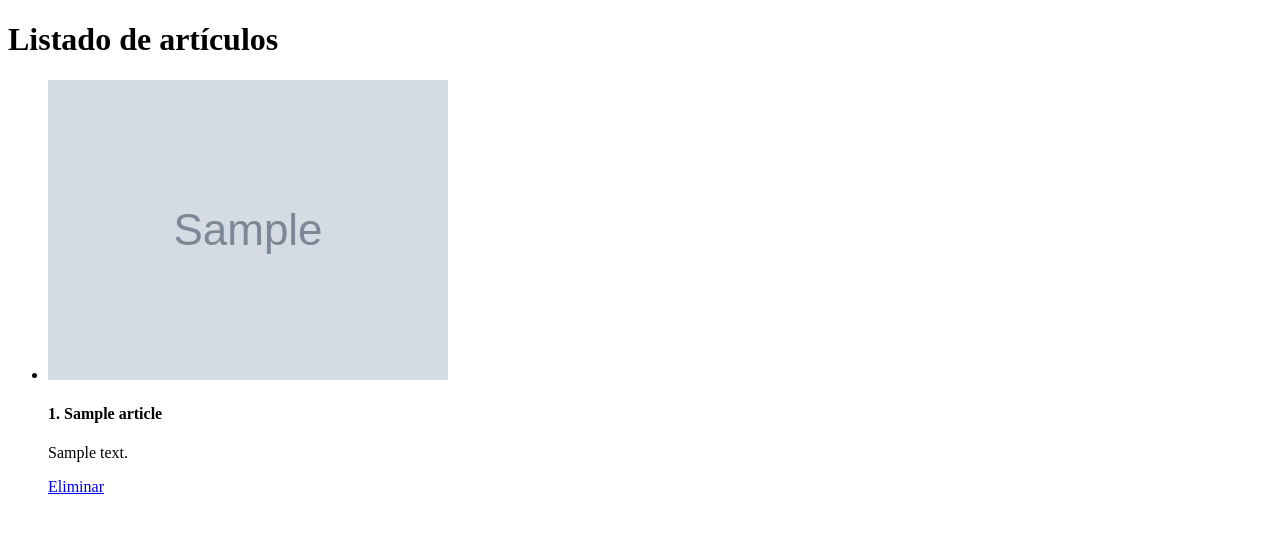
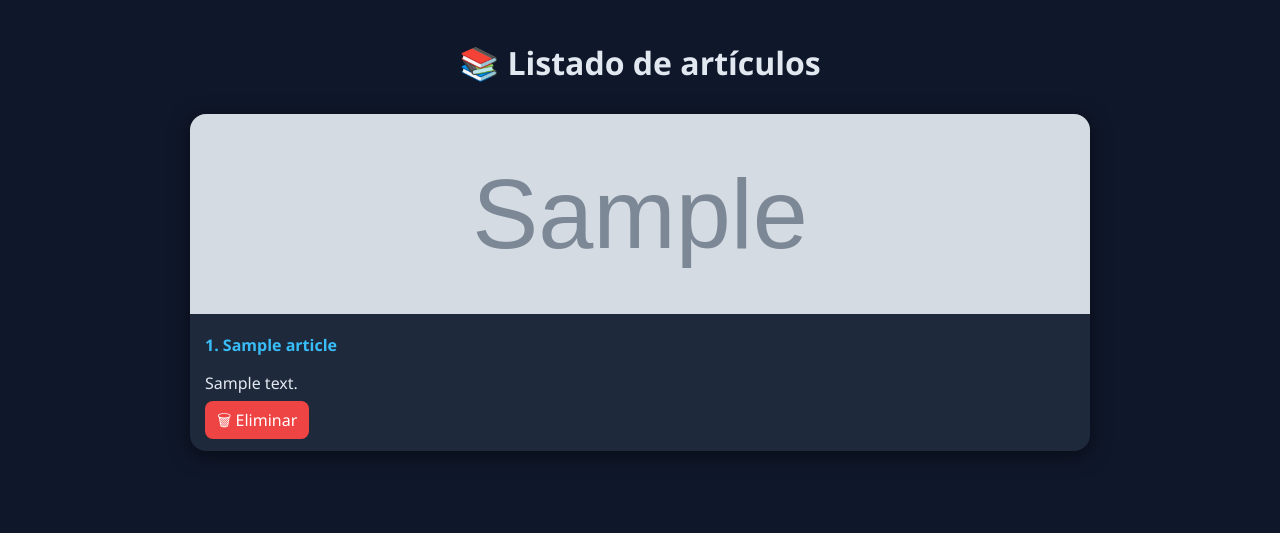
Before and after one commit to josegarcia19809/proyectos_django, a Django app: page /articulos/ in a window 1280 px wide. Shown: the top 533 px of the page. Run offline with Django 5.2, Linux system fonts and the light colour scheme; tables that the repository leaves empty hold one stand-in row (values such as "Sample post"); grey boxes marked "Sample" are stand-in pictures.

Commit message:
Subir imágenes - Django Admin Panel: Maquetar con CSS listado de artículos con imágenes

```diff
--- a/models_learning/info.txt
+++ b/models_learning/info.txt
@@ -1,10 +1,8 @@
 Basado en Curso de Victor Robles
 
 
-Subir imágenes - Django Admin Panel: Mostrar imágenes subidas en la web
+Subir imágenes - Django Admin Panel: Maquetar con CSS listado de artículos con imágenes
 
-246.
-247. Maquetar con CSS listado de artículos con imágenes
 
 
 Panel de administración
--- /dev/null
+++ b/models_learning/miapp/static/css/estilos_articulos.css
@@ -0,0 +1,94 @@
+/* 🌙 Fondo general */
+body {
+    background-color: #0f172a;
+    color: #e2e8f0;
+    font-family: 'Segoe UI', Tahoma, Geneva, Verdana, sans-serif;
+    margin: 0;
+    padding: 0;
+}
+
+/* 📦 Contenedor */
+.container {
+    max-width: 900px;
+    margin: auto;
+    padding: 20px;
+}
+
+/* 🧾 Título */
+h1 {
+    text-align: center;
+    margin-bottom: 30px;
+}
+
+/* 📋 Lista */
+.lista-articulos {
+    list-style: none;
+    padding: 0;
+}
+
+/* 🪪 Tarjeta */
+.card {
+    background: #1e293b;
+    border-radius: 16px;
+    margin-bottom: 20px;
+    overflow: hidden;
+    box-shadow: 0 4px 20px rgba(0,0,0,0.5);
+    transition: transform 0.2s ease;
+}
+
+.card:hover {
+    transform: scale(1.02);
+}
+
+/* 🖼 Imagen */
+.imagen {
+    width: 100%;
+    height: 200px;
+    object-fit: cover;
+}
+
+/* 📄 Contenido */
+.contenido {
+    padding: 15px;
+}
+
+/* 🏷 Título artículo */
+h4 {
+    margin: 0 0 10px;
+    color: #38bdf8;
+}
+
+/* 📝 Texto */
+p {
+    margin-bottom: 15px;
+}
+
+/* 🔴 Botón eliminar */
+.btn-eliminar {
+    text-decoration: none;
+    background: #ef4444;
+    color: white;
+    padding: 8px 12px;
+    border-radius: 8px;
+    transition: background 0.2s;
+}
+
+.btn-eliminar:hover {
+    background: #dc2626;
+}
+
+/* 💬 Mensajes */
+.message {
+    padding: 10px;
+    border-radius: 8px;
+    margin-bottom: 15px;
+}
+
+/* colores para mensajes */
+.message.success {
+    background: #16a34a;
+}
+
+.message.error {
+    background: #dc2626;
+}
--- a/models_learning/miapp/templates/articulos.html
+++ b/models_learning/miapp/templates/articulos.html
@@ -4,11 +4,11 @@
     <meta charset="UTF-8">
     <title>Listado de artículos</title>
     {% load static %}
-    <link rel="stylesheet" href="{% static 'css/styles_articulos.css' %}">
+    <link rel="stylesheet" href="{% static 'css/estilos_articulos.css' %}">
 </head>
 <body>
 <div class="container">
-    <h1>Listado de artículos</h1>
+    <h1>📚 Listado de artículos</h1>
 
     {% if messages %}
         {% for message in messages %}
@@ -18,15 +18,20 @@
         {% endfor %}
     {% endif %}
 
-    <ul>
+    <ul class="lista-articulos">
         {% for articulo in articulos %}
-        <li>
+        <li class="card">
             {% if articulo.image %}
-                <img src="{{ articulo.image.url }}" />
+                <img src="{{ articulo.image.url }}" class="imagen" />
             {% endif %}
-            <h4>{{ articulo.id }}. {{articulo.title}} </h4>
+
+            <div class="contenido">
+                <h4>{{ articulo.id }}. {{articulo.title}}</h4>
                 <p>{{articulo.content}}</p>
-            <a href="{% url 'borrar_articulo' articulo.id %}">Eliminar</a>
+                <a href="{% url 'borrar_articulo' articulo.id %}" class="btn-eliminar">
+                    🗑 Eliminar
+                </a>
+            </div>
         </li>
         {% endfor %}
     </ul>
```
Lines whose indentation alone changed are shown as unchanged.
